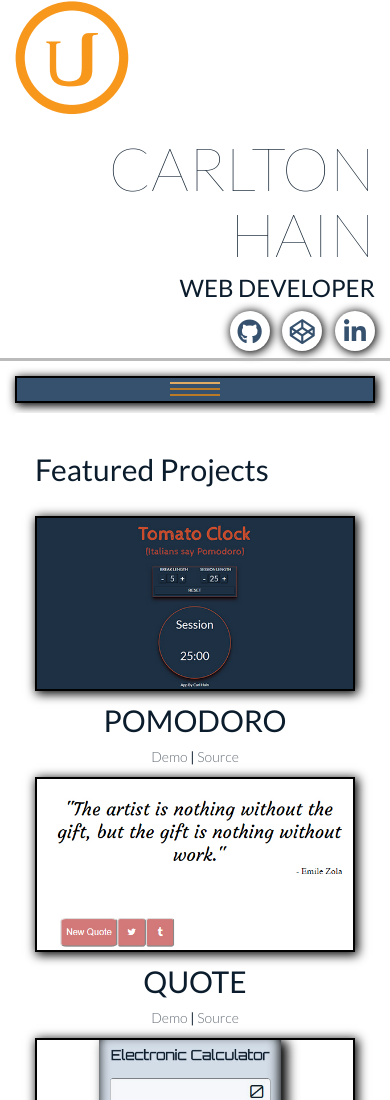
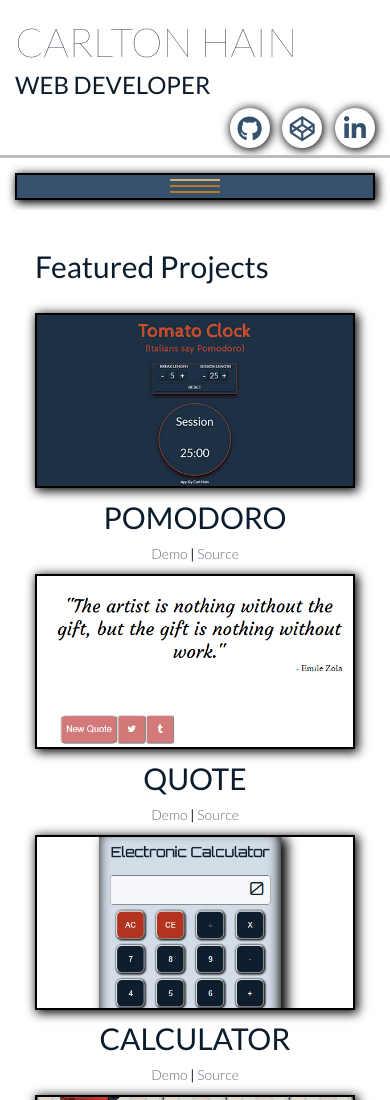
Before and after one commit to crhwebdev/crhwebdev.github.io, a plain HTML site: page index.html in a window 390 px wide. Shown: the top 1100 px of the page. Drawn offline with Linux system fonts and the light colour scheme.

Commit message:
Change header style and fix responsivness at certain page sizes

```diff
--- a/css/style.css
+++ b/css/style.css
@@ -23,10 +23,6 @@
           transform: rotate(360deg);
       }
   }
-.spin:hover{
-  animation-name: spin;
-  animation-duration: 5s;
-}
 /*basic document settings*/
 *{
   position: relative;
@@ -36,11 +32,7 @@
 img, embed, object, video {
   max-width: 100%;
 }
-/*header formating*/
-#header img{
-  border: none;
-  box-shadow: none;
-}
+
 .header-align {
     margin-top: -0.25rem;
 }
@@ -51,10 +43,8 @@ img, embed, object, video {
   animation-name: slidein;
   animation-duration: 5s;
 }
-#logo {
-}
-
 #nav-social{
+  top: 80px;
 }
 #nav-social>ul{
   padding: 0px;
@@ -341,9 +331,9 @@ footer p{
     line-height: 1.2;
   }*/
 }
-@media screen and (max-width: 990px){
-  .logo{
-    top: 120px;
+@media screen and (max-width: 992px){
+  #nav-social{
+    top: 0px;
   }
   .flip-container, .front, .back {
     width: 555px;/*320px;*/
@@ -376,19 +366,18 @@ footer p{
 @media screen and (max-width: 624px){
   .flip-container, .front, .back {
     width: 100%;
-    height: 45.5vmin;
+    height: 300px;/*45.5vmin;*/
     margin: 0 auto;
   }
 }
 /* buttons are now stacked, adjust centering and create hamburger menu */
 @media screen and (max-width: 496px){
+  .big-text{
+    font-size: 4rem;
+  }
   .flip-container, .front, .back {
     height: 43vmin;
   }
-  /*.back p{
-    margin-top: 2.7em;
-    line-height: 1.5;
-  }*/
   .nav-btn{
     width: 50px;
     height: 2px;
--- a/index.html
+++ b/index.html
@@ -9,8 +9,8 @@
         <title>Portfolio</title>
         <link href='https://fonts.googleapis.com/css?family=Lato:100,300,400' rel='stylesheet' type='text/css'>
         <link rel="stylesheet" href="css/bootstrap.min.css">
+        <link rel="stylesheet" href="css/theme.css">
         <link rel="stylesheet" href="css/style.css">
-        <link rel="stylesheet" href="css/theme.css">
         <script src="https://use.fontawesome.com/514b48d814.js"></script>
         <script type="text/javascript" src="js/jquery-2.2.0.min.js"></script>
         <script type="text/javascript" src="js/bootstrap.min.js"></script>
@@ -25,22 +25,20 @@
     <body>
         <div class="container main" class="primary-theme">
             <header class="row" id="header">
-                <div id="logo" class="col-md-2">
-                  <a href="https://www.udacity.com/" target="_blank"><img src="./images/udacity-logo.jpg" class="spin"></a>
-                </div>
-                <div id="name" class="col-md-10 text-right text-uppercase">
+                <div id="name" class="col-md-8 text-left text-uppercase">
                     <h1 class="big-text thin-text">Carlton Hain</h1>
                     <h3 class="small-text header-align">Web Developer</h3>
                 </div>
+                <div id="nav-social" class="col-md-4 l-nav text-right">
+                  <ul>  <!-- aria-describedby='github-name' -->
+                    <li class="social-nav-btn"><a id='github' href="https://github.com/crhain" target="_blank"><i class="fa fa-github fa-lg"></i></a></li>
+                    <li class="social-nav-btn"><a id='codepen' href="http://codepen.io/crhain/" target="_blank"><i class="fa fa-codepen fa-lg"></i></a></li>
+                    <li class="social-nav-btn"><a id='linkedin' href="https://www.linkedin.com/in/carl-hain-75467813" target="_blank"><i class="fa fa-linkedin fa-lg"></i></a></li>
+                  </ul>
+              </div>
             </header>
             <div class="row">
-              <div id="nav-social" class="col-md-12 l-nav text-right">
-                <ul>  <!-- aria-describedby='github-name' -->
-                  <li class="social-nav-btn"><a id='github' href="https://github.com/crhain" target="_blank"><i class="fa fa-github fa-lg"></i></a></li>
-                  <li class="social-nav-btn"><a id='codepen' href="http://codepen.io/crhain/" target="_blank"><i class="fa fa-codepen fa-lg"></i></a></li>
-                  <li class="social-nav-btn"><a id='linkedin' href="https://www.linkedin.com/in/carl-hain-75467813" target="_blank"><i class="fa fa-linkedin fa-lg"></i></a></li>
-                </ul>
-              </div>
+
             </div>
 
             <div class="row bar" id="divider"></div>
```
